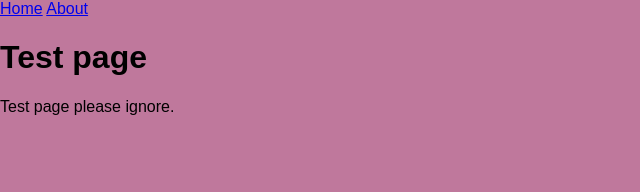
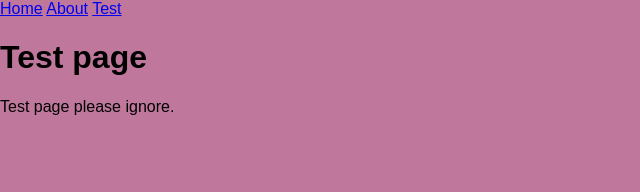
Before and after one commit to 0xKate/0xkate.github.io, a Jekyll site: the page built from _posts/test.md, in a window 1280 px wide. Shown: the top 192 px of the page, without its empty margins (0-640 px from the left). Built offline with Jekyll 4.4.1, drawn with Linux system fonts in a browser that asks for light colours.

Commit message:
Fix Navigation

```diff
--- a/_config.yml
+++ b/_config.yml
@@ -26,7 +26,9 @@ url: "https://0xkate.github.io" # the base hostname & protocol for your site, e.
 # twitter_username: jekyllrb
 # github_username:  jekyll
 
-include: ['_pages','_posts']
+include:
+  - '_pages'
+  - '_posts'
 
 
 # Build settings
--- /dev/null
+++ b/_data/navigation.yml
@@ -0,0 +1,6 @@
+- name: Home
+  link: /
+- name: About
+  link: /about
+- name: Test
+  link: /test
--- a/_includes/navigation.html
+++ b/_includes/navigation.html
@@ -1,4 +1,5 @@
 <nav>
-    <a href="/">Home</a>
-    <a href="/about">About</a>
-  </nav>
+  {% for item in site.data.navigation %}
+    <a href="{{ item.link }}" {% if page.url == item.link %}class="nav_current"{% endif %}>{{ item.name }}</a>
+  {% endfor %}
+</nav>
--- a/_sass/style.scss
+++ b/_sass/style.scss
@@ -15,4 +15,7 @@ body {
   padding: 20px;
 }
 
+.nav_current {
+  color: green;
+}
 // Add more styles as needed for your specific elements
--- a/assets/css/main.scss
+++ b/assets/css/main.scss
@@ -2,8 +2,3 @@
 ---
 
 @import "style";
-
-.content {
-  width: 45rem;
-  margin: 5 auto;
-}
```
